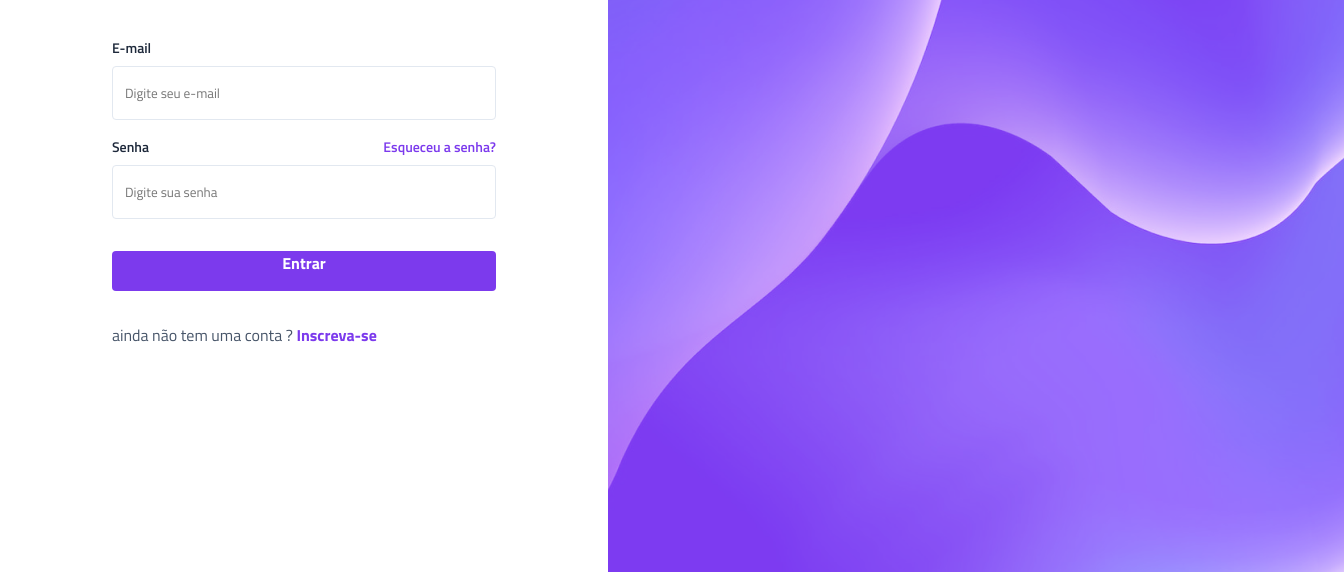
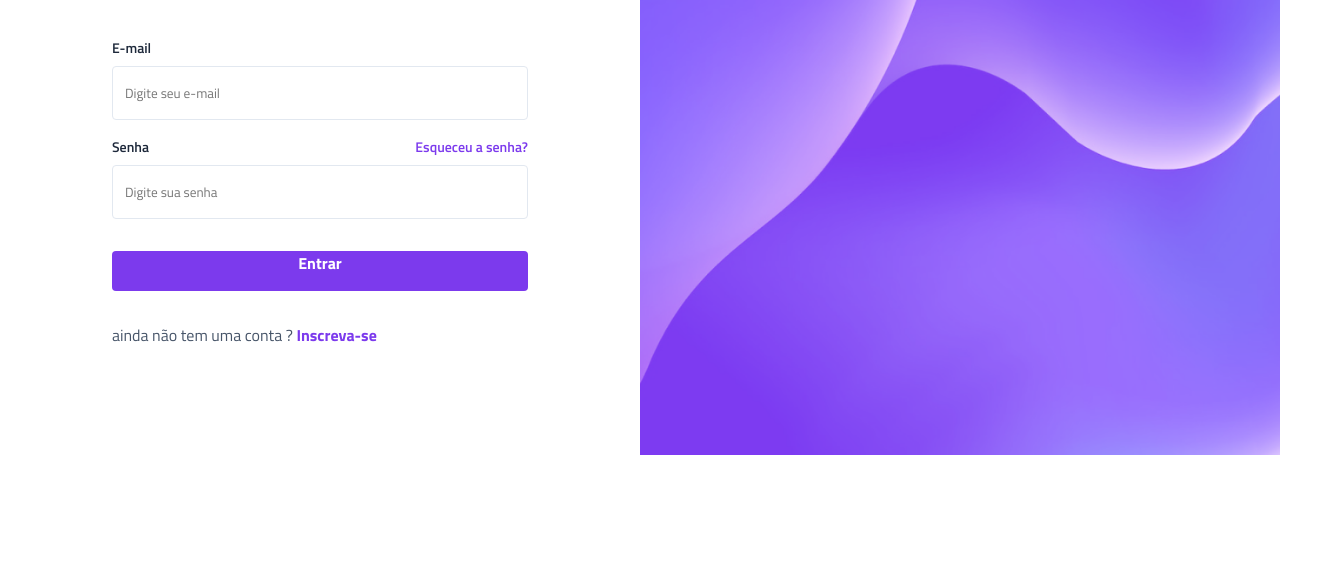
Before and after one commit to guipaiva11/projeto-vertigo, a plain HTML site: page index.html in a window 1280 px wide. Shown: the part 328-906 px from the top of the page, 1344 px wide, since content can reach past the window. After the commit the page ends 800 px from the top, so only its background shows below. Drawn offline with Linux system fonts and the light colour scheme.

Commit message:
projeto finalizado

```diff
--- a/style.css
+++ b/style.css
@@ -109,6 +109,7 @@ main {
 .login button:hover {
     background: var(--light-purple);
     transition: 0.3s;
+    cursor: pointer;
 }
 
 .login > p{
@@ -152,6 +153,14 @@ main {
         display: block;
         width: 100%;
     }
+
+    .bg-desktop img{
+        display: block;
+        width: 100%;
+        height: 100%;
+    }
+
+
     .descricao h1{
         font-size: 2.25rem;
     }
```
